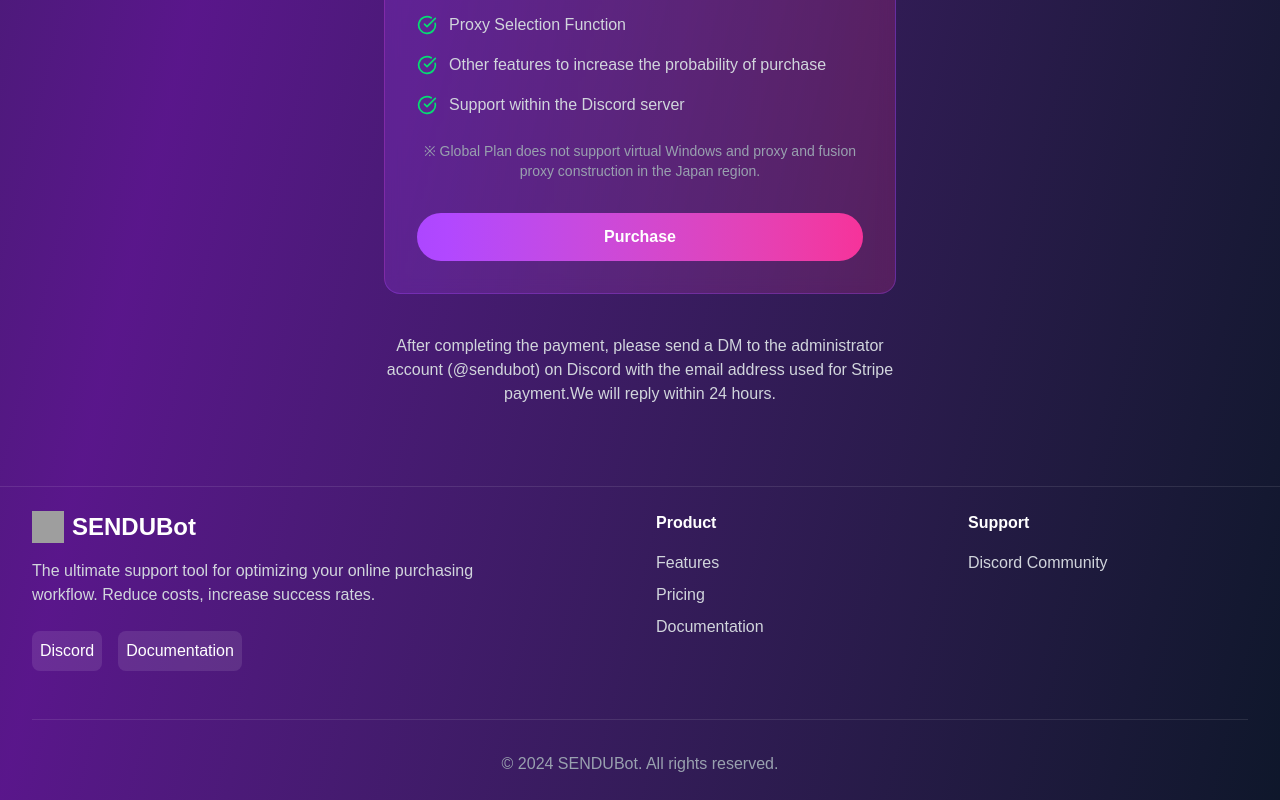
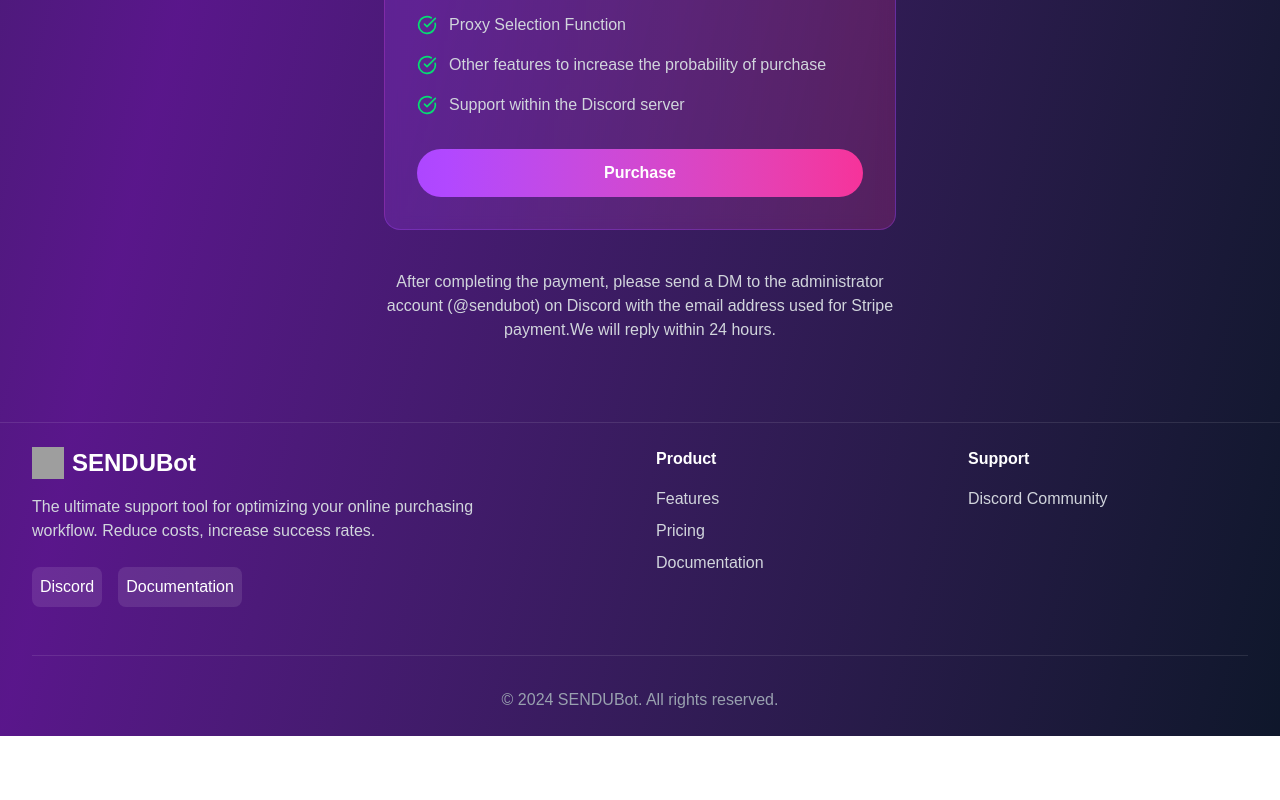
Before and after one commit to SENDUBot/grobalsite, a Next.js app: page / in a window 1280 px wide. Shown: the part 4486-5286 px from the top of the page. After the commit the page ends 5222 px from the top, so only its background shows below. Built offline with nearby package versions, Linux system fonts and the light colour scheme; grey boxes are pictures that could not be loaded.

Commit message:
Update page content

```diff
--- a/src/app/page.tsx
+++ b/src/app/page.tsx
@@ -259,9 +259,6 @@
                   <CheckCircle className="text-green-400 mr-3" size={20} />
                   Support within the Discord server
                 </li>
-                <p className="text-sm text-gray-400 mt-6 text-center">
-                  ※ Global Plan does not support virtual Windows and proxy and fusion proxy construction in the Japan region.
-                </p>
               </ul>
               <a
                 href="https://buy.stripe.com/9B66oI8QG67d3XcdGf1RC1e"
```
